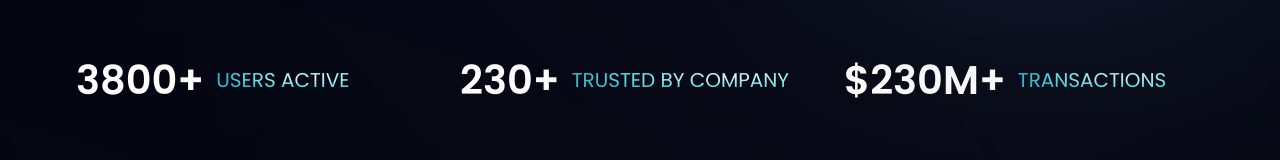
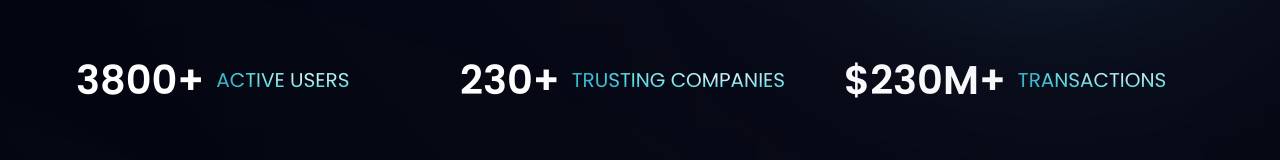
Before and after one commit to rva-mike/bank-modern-app, a React (Vite) app: page / in a window 1280 px wide. Shown: the part 741-901 px from the top of the page. Built offline with nearby package versions, Linux system fonts and the light colour scheme.

Commit message:
copy change

```diff
--- a/src/constants/index.js
+++ b/src/constants/index.js
@@ -73,12 +73,12 @@ export const feedback = [
 export const stats = [
   {
     id: "stats-1",
-    title: "Users Active",
+    title: "Active Users",
     value: "3800+",
   },
   {
     id: "stats-2",
-    title: "Trusted by Company",
+    title: "Trusting Companies",
     value: "230+",
   },
   {
```
